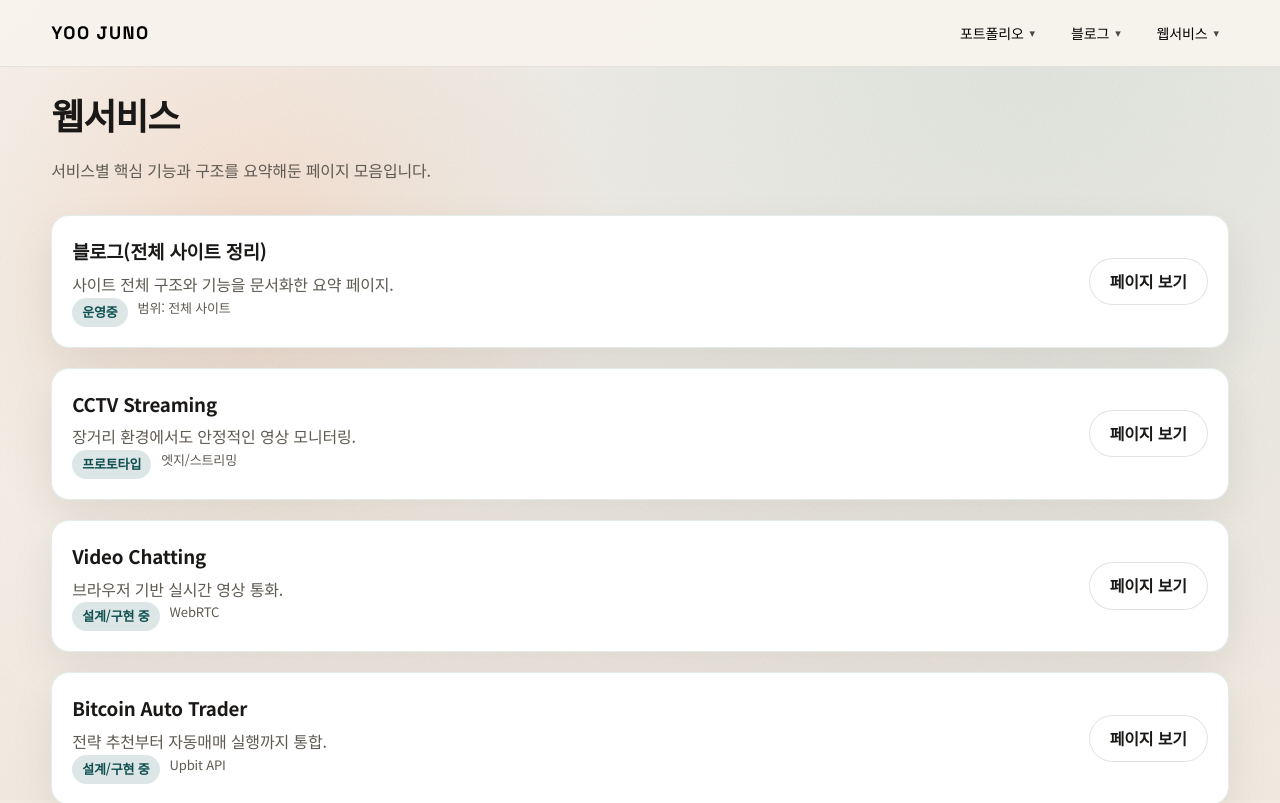
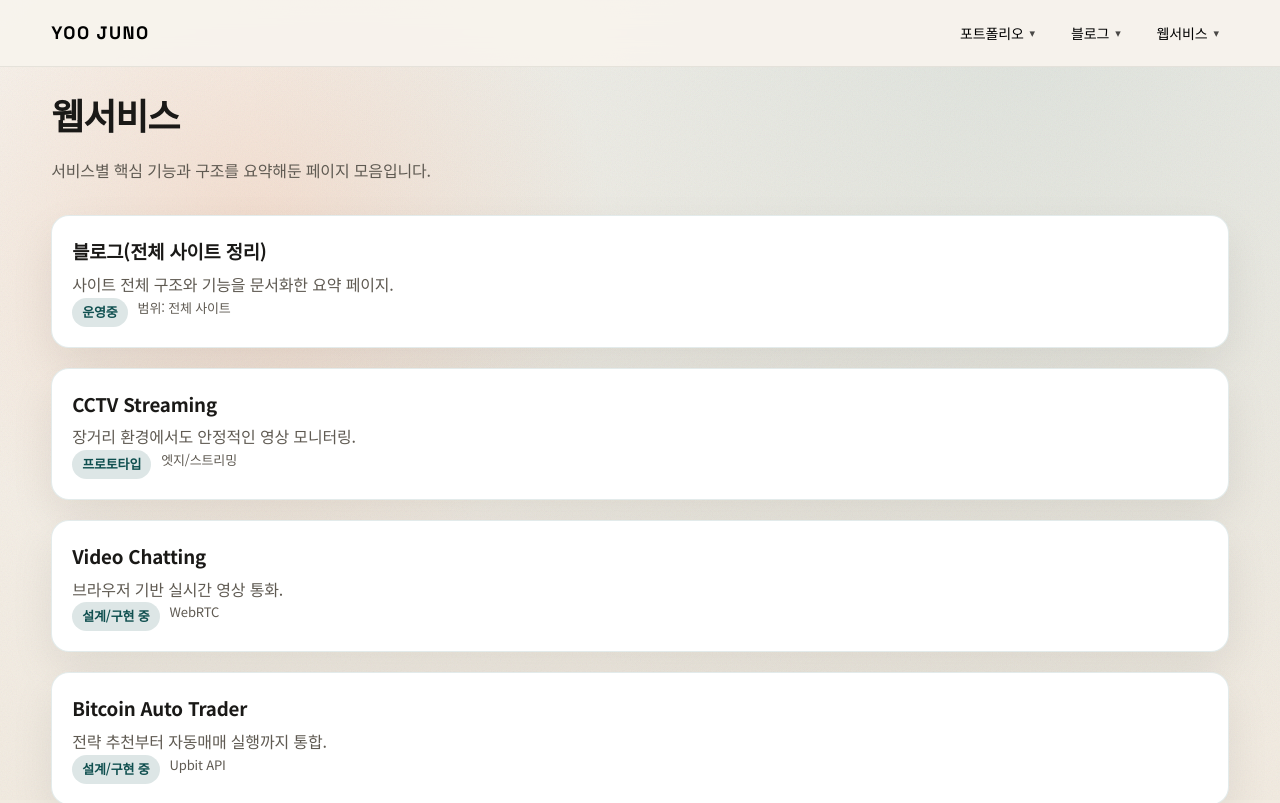
Before and after one commit to YooJuno/YooJuno.github.io, a React (Vite) app: page /web-service in a window 1280 px wide. Shown: the top 803 px of the page. Built offline with nearby package versions, Linux system fonts and the light colour scheme.

Commit message:
feat: 웹서비스 항목에서 각 요소들 들어갈 때 "페이지 보기"가 아닌 박스를 클릭하면 들어가도록

```diff
--- a/src/index.css
+++ b/src/index.css
@@ -574,6 +574,10 @@ img {
 
 .service-row .btn {
   white-space: nowrap;
+}
+
+.service-link {
+  display: block;
 }
 
 .project-card.compact {
--- a/src/pages/webservice/WebService.jsx
+++ b/src/pages/webservice/WebService.jsx
@@ -11,7 +11,11 @@ function WebService() {
           <p>서비스별 핵심 기능과 구조를 요약해둔 페이지 모음입니다.</p>
         </div>
         <div className="project-grid one service-list">
-          <article className="project-card compact service-card">
+          <Link
+            className="project-card compact service-card service-link"
+            to="/web-service/blog"
+            aria-label="블로그 전체 사이트 정리 페이지 보기"
+          >
             <div className="service-row">
               <div className="service-main">
                 <h3>블로그(전체 사이트 정리)</h3>
@@ -23,10 +27,13 @@ function WebService() {
                   <span>범위: 전체 사이트</span>
                 </div>
               </div>
-              <Link className="btn ghost" to="/web-service/blog">페이지 보기</Link>
             </div>
-          </article>
-          <article className="project-card compact service-card">
+          </Link>
+          <Link
+            className="project-card compact service-card service-link"
+            to="/web-service/cctv-streaming"
+            aria-label="CCTV Streaming 페이지 보기"
+          >
             <div className="service-row">
               <div className="service-main">
                 <h3>CCTV Streaming</h3>
@@ -36,10 +43,13 @@ function WebService() {
                   <span>엣지/스트리밍</span>
                 </div>
               </div>
-              <Link className="btn ghost" to="/web-service/cctv-streaming">페이지 보기</Link>
             </div>
-          </article>
-          <article className="project-card compact service-card">
+          </Link>
+          <Link
+            className="project-card compact service-card service-link"
+            to="/web-service/video-chatting"
+            aria-label="Video Chatting 페이지 보기"
+          >
             <div className="service-row">
               <div className="service-main">
                 <h3>Video Chatting</h3>
@@ -49,10 +59,13 @@ function WebService() {
                   <span>WebRTC</span>
                 </div>
               </div>
-              <Link className="btn ghost" to="/web-service/video-chatting">페이지 보기</Link>
             </div>
-          </article>
-          <article className="project-card compact service-card">
+          </Link>
+          <Link
+            className="project-card compact service-card service-link"
+            to="/web-service/bitcoin-auto-trader"
+            aria-label="Bitcoin Auto Trader 페이지 보기"
+          >
             <div className="service-row">
               <div className="service-main">
                 <h3>Bitcoin Auto Trader</h3>
@@ -62,9 +75,8 @@ function WebService() {
                   <span>Upbit API</span>
                 </div>
               </div>
-              <Link className="btn ghost" to="/web-service/bitcoin-auto-trader">페이지 보기</Link>
             </div>
-          </article>
+          </Link>
         </div>
       </div>
     </main>
```
